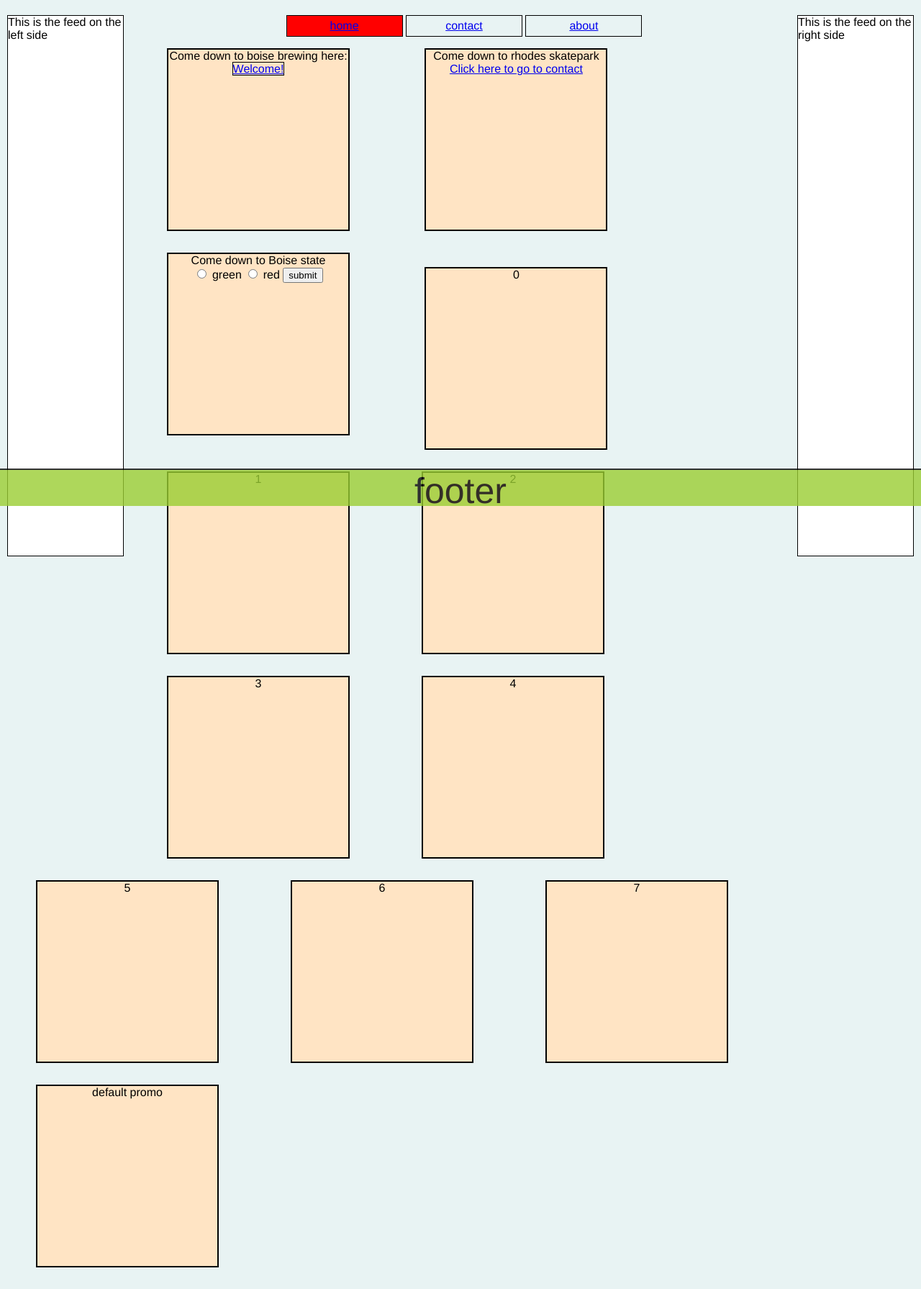
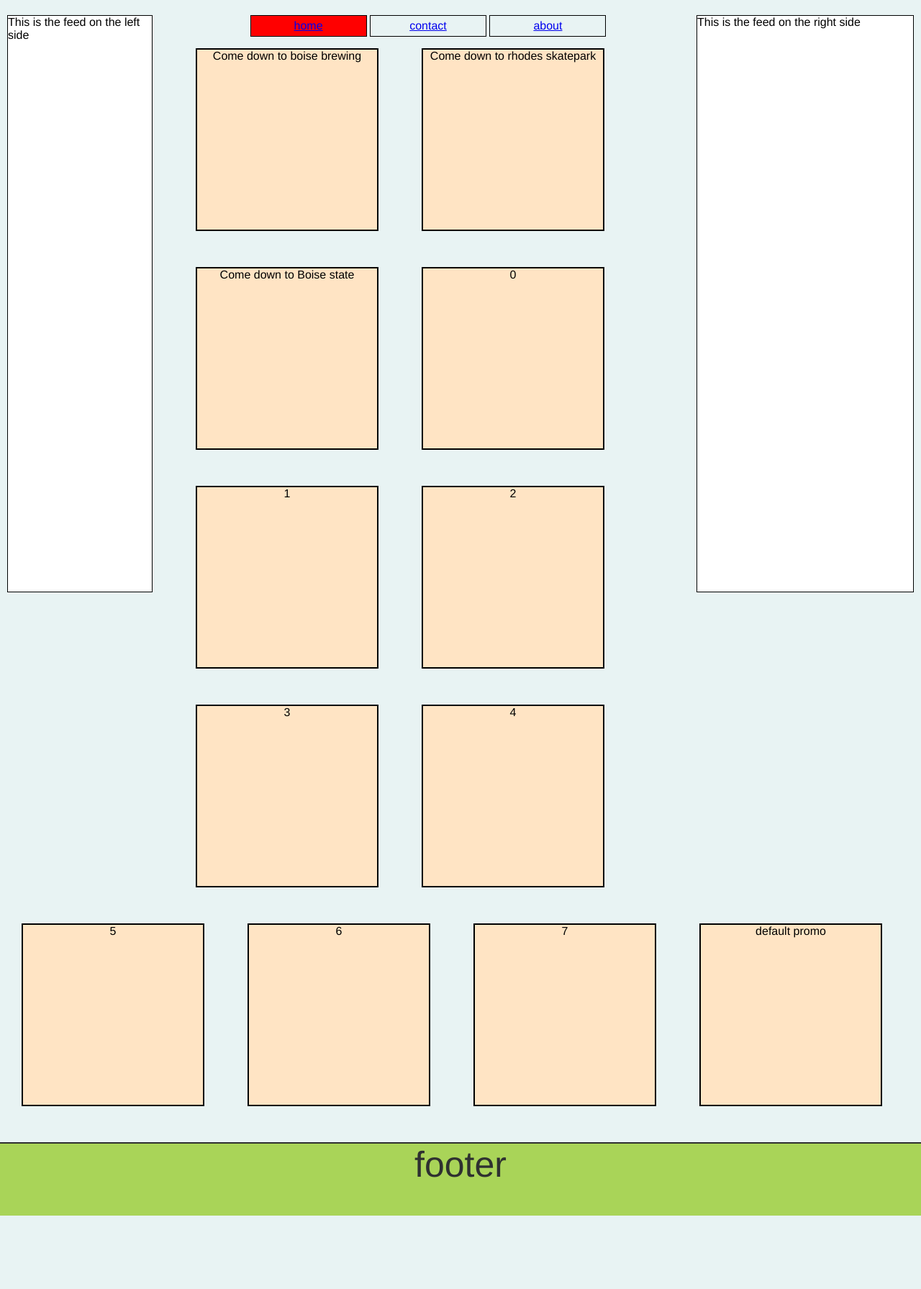
Before and after one commit to Jackcunningolf/BoisEvolvE, a PHP site: page / in a window 1280 px wide. Shown: the part 97-1888 px from the top of the page at 72% size. After the commit the page ends 1786 px from the top, so only its background shows below. Run offline with PHP 8.4, Linux system fonts and the light colour scheme.

Commit message:
lots of cleaning up

```diff
--- a/about.php
+++ b/about.php
@@ -45,9 +45,8 @@ whaddup about <br>
 
 </form>
 
-
-
-
+<p>Lorem ipsum dolor sit amet, consectetur adipisicing elit. Eaque ab, saepe nulla voluptas incidunt temporibus voluptatibus minus perspiciatis tenetur assumenda ex, dolores totam ducimus doloremque. Dolorem nisi molestiae repudiandae esse.</p>
+<p>Lorem ipsum dolor sit amet consectetur adipisicing elit. Dicta, porro autem dignissimos blanditiis corrupti beatae omnis excepturi saepe labore laboriosam corporis fugiat unde tempora ullam. Consequuntur aperiam ipsum sint necessitatibus.</p>
 <?php
     myTable::make_table("data.txt");
     require_once 'footer.php';
--- a/header.php
+++ b/header.php
@@ -1,15 +1,14 @@
-<?php require_once 'promos.php'; ?>
+<?php require_once 'utils.php'; ?>
 <html>
 
 <head>
        <title>Boise Flavors</title>
-       <link rel="icon" type="image/x-icon" href="images/tball.png">
+       <link rel="icon" type="image/x-icon" href="images/bruh.png">
        <link rel="stylesheet" href="styles/phpstyle.css">
        <link rel="stylesheet" href="styles/headStyle.css">
 
       <?php
-              promo::createHeader();
-
+              utils::createHeader();
        ?>
 
 
--- a/index.php
+++ b/index.php
@@ -2,31 +2,16 @@
 $currentPage = "index";
 require_once 'header.php';
 require_once 'promos.php';
+require_once 'feeds.php';
+require_once 'nav.php';
 ?>
-<!-- <h1 id="header"> Welcome to Boise Flavors home </h1> -->
-<!-- </head> -->
 
 
-<?php require_once 'feeds.php';
-require_once 'nav.php'; ?>
-
-
-<div id="1" class="promo">
-    Come down to boise brewing here:
-    <a href="individual_post.php">
-        <span id="promo_link">Welcome!</span>
-    </a>
-</div>
-
-
-
-
-
-<div id="2" class="promo">
+<!-- <div id="2" class="promo">
     Come down to rhodes skatepark
-    <a href="contact.php">
+     <a href="contact.php">
         Click here to go to contact
-    </a>
+    </a> -->
 
     <!-- <form method="post" action="index.php">
         <div>
@@ -34,46 +19,18 @@ require_once 'nav.php'; ?>
             <input type="checkbox" name="chocolate chip">chocolate chip
             <input type="submit" value="submit">
         </div>
-    </form> -->
-</div>
-
-<div id="3" class="promo">
-    Come down to Boise state
-
-    <form method="POST" action="index.php">
-        <!-- <input type="radio" name="color" value="blue">blue  -->
-        <input type="radio" name="color" value="green"> green
-        <input type="radio" name="color" value="red"> red
-        <input type="submit" value="submit">
     </form>
-
-
-    <?php $mydir = glob("*.php");
-    // echo "<pre>" . print_r($mydir, 1) . "</pre>";
-    ?>
-
-</div>
-
+</div> -->
 <?php
-// $bPromo = new promo("hello there");
-// $bPromo->getPromoName();
+new promo("Come down to boise brewing");
+new promo("Come down to rhodes skatepark");
+new promo("Come down to Boise state");
 
 for ($i = 0; $i < 8; $i++) {
     new promo($i);
 }
 
 new promo();
-?>
 
-
-
-
-<!-- <div id="4" class="promo">
-    Come down to the grove
-    <a href="about.php" id="test">   </a>
-    we're on top of it!
-</div> -->
-
-<?php
 require_once 'footer.php';
 ?>
--- a/promos.php
+++ b/promos.php
@@ -22,20 +22,6 @@ class promo {
 
     //delete comment
 
-    public static function createHeader() { ?>
-            <h1 class='header'>
-                     <a href="index.php">
-                            <div id="circ" class="header_item">
-                                   <img src="images/BlobGuy.png" alt="Shmeareian">
-                            </div>
-                     </a>
 
-                     <span id="head_hello" >Welcome to Boise Flavors</span>
-
-                     <a href="user_profile.php">
-                            <div id="userprofile" class="header_item"> User Profile </div>
-                     </a>
-              </h1>
-<?php    }
 
 } ?>
--- a/styles/phpstyle.css
+++ b/styles/phpstyle.css
@@ -32,10 +32,9 @@ ul > li:hover {
 }
 
 .feeds {
-    height: 750px;
-    width: 160px;
+    height: 800px;
+    width: 200px;
     border: solid black 1px;
-    /* margin-right: 20px; */
     margin-bottom: 300px;
     background-color: white;
 }
@@ -43,19 +42,21 @@ ul > li:hover {
 #leftfeed {
     float: left;
     margin-left: 10px;
-    margin-right: 10px;
+    margin-right: 30px;
 }
 
 #rightfeed {
     float: right;
     margin-right: 10px;
+    width: 300px;
+    margin-left: 20px;
 }
 
 .promo {
     display: inline-block;
-    margin-left: 50px;
-    margin-right: 50px;
-    margin-bottom: 30px;
+    margin-left: 30px;
+    margin-right: 30px;
+    margin-bottom: 50px;
     width: 250px;
     height: 250px;
     border: solid black 2px;
@@ -85,17 +86,16 @@ input {
 }
 
 footer {
-    position: fixed;
+    position: relative;
     bottom: 0;
-
     text-align: center;
     width: 100%;
-    height: 50px;
+    height: 100px;
     font-size: 50px;
     border-top: solid black 2px;
     background-color: yellowgreen;
     opacity: 0.8;
-    margin: 0;
+    /* margin: 0; */
 }
 
 #contactTable {
--- a/styles/userStyle.css
+++ b/styles/userStyle.css
@@ -12,10 +12,13 @@
 }
 
 #user_bio {
+    background-color: rgb(171, 192, 192);
     margin-top: 10px;
     text-align: center;
-    /* width: 900px;
-    height: 300px; */
+    width: 70%;
+    height: 300px;
     border: solid black 1px;
-    float:right;
+    margin-right: 15px;
+    float: right;
+    margin-bottom: 20px;
 }
```
Also changed, not shown: user_profile.php (+11 -18 lines), images/bruh.png (added), images/izzylove.png (added).
